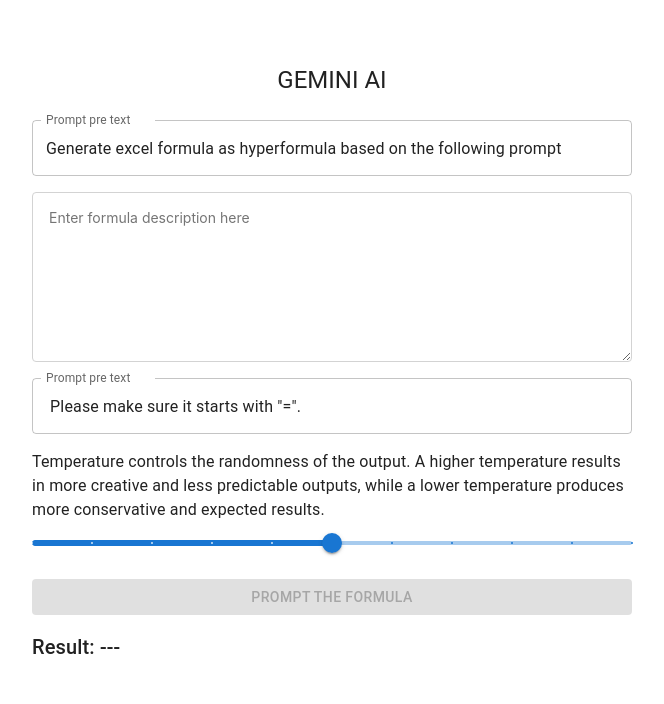
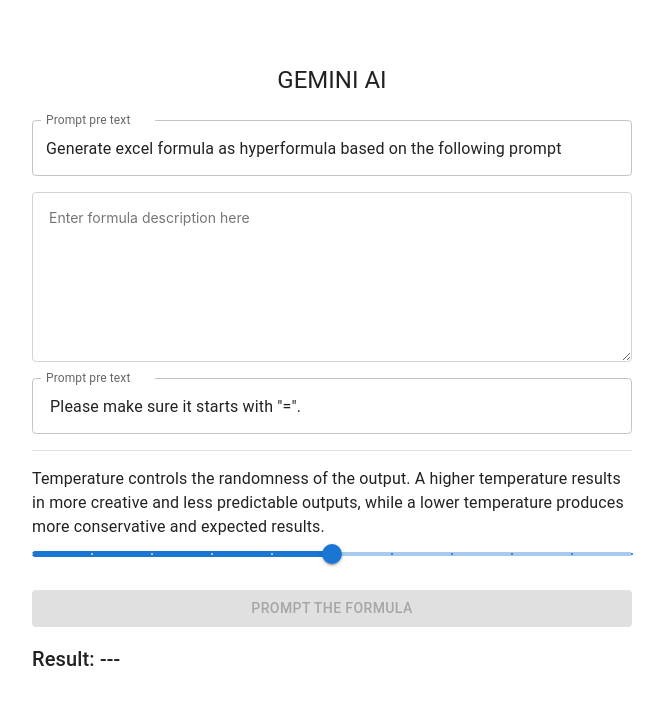
Before and after one commit to NavasardianMichael/hyperformula-generator-gemini-ai, a React (Vite) app: page / in a window 1280 px wide. Shown: the top 704 px of the page, without its empty margins (308-972 px from the left). Built offline with nearby package versions, Linux system fonts and the light colour scheme; no server answers.

Commit message:
divider added to temperature input

```diff
--- a/src/App.tsx
+++ b/src/App.tsx
@@ -4,6 +4,7 @@
   Button,
   Container,
   CssBaseline,
+  Divider,
   Slider,
   TextField,
   Typography,
@@ -85,8 +86,9 @@
             fullWidth
             onChange={(e) => setPostPromptText(e.target.value)}
           />
+          <Divider />
           <Box>
-            <Typography gutterBottom>Temperature controls the randomness of the output. A higher temperature results in more creative and less predictable outputs, while a lower temperature produces more conservative and expected results.</Typography>
+            <Typography>Temperature controls the randomness of the output. A higher temperature results in more creative and less predictable outputs, while a lower temperature produces more conservative and expected results.</Typography>
             <Slider
               max={1}
               min={0}
```
